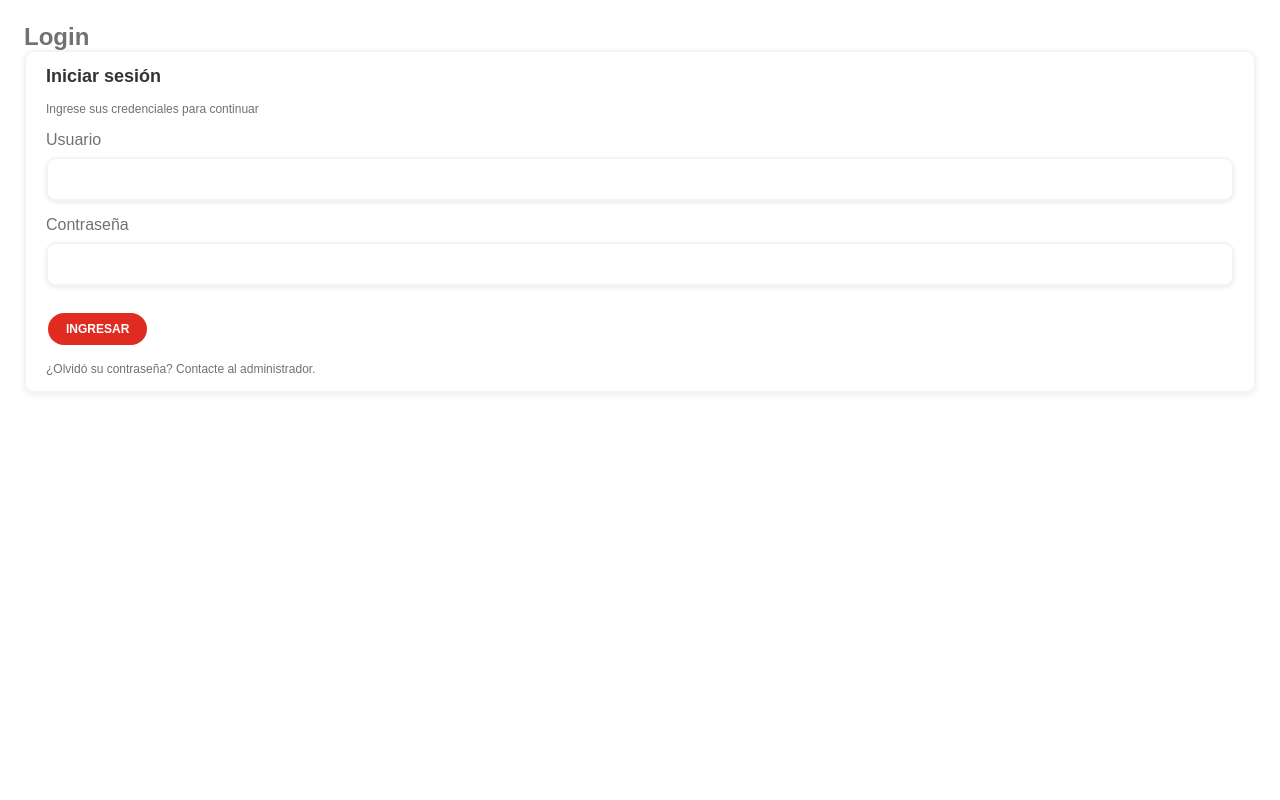
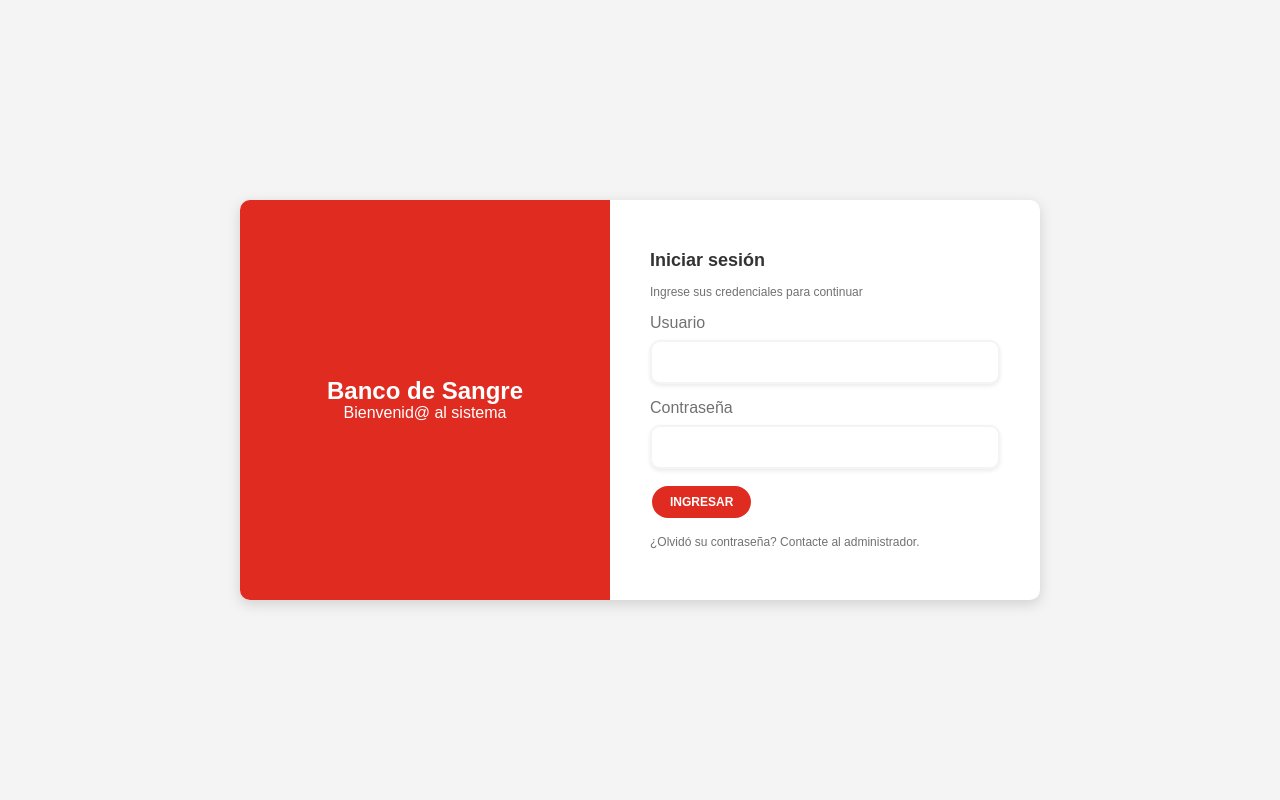
Before and after one commit to Ovidio-Aguirre/proyecto-banco-sangre-sistema-gestion-AIS0, a PHP site: page /index.php?page=login in a window 1280 px wide. Run offline with PHP 8.4, Linux system fonts and the light colour scheme; some libraries are stand-ins or nearby versions.

Commit message:
Fix: Mejorar formulario de login

```diff
--- a/public/css/pages.css
+++ b/public/css/pages.css
@@ -254,3 +254,61 @@ button {
     opacity: 0.5;
     cursor: not-allowed;
 }
+
+/* --- LOGIN --- */
+#login {
+    display: flex;
+    align-items: center;
+    justify-content: center;
+    min-height: calc(100vh - 48px); /* 48px = padding de .main-content */
+    background-color: var(--color-bg-secondary);
+}
+
+.login-card {
+    display: flex;
+    width: 100%;
+    max-width: 800px;
+    min-height: 400px;
+    border-radius: 10px;
+    overflow: hidden;
+    background-color: var(--color-background);
+    box-shadow: 0 4px 14px rgba(0, 0, 0, 0.15);
+}
+
+.login-brand {
+    flex: 1;
+    display: flex;
+    flex-direction: column;
+    align-items: center;
+    justify-content: center;
+    padding: 10px;
+    background-color: var(--color-primary);
+    color: var(--color-background);
+    text-align: center;
+}
+
+.login-form {
+    flex: 1;
+    display: flex;
+    flex-direction: column;
+    justify-content: center;
+    gap: 15px;
+    padding: 30px 40px;
+}
+
+.login-form .form-buttons {
+    padding-top: 0;
+}
+
+body:has(#login) {
+    background-color: var(--color-bg-secondary);
+}
+
+@media (max-width: 700px) {
+    .login-card {
+        flex-direction: column;
+    }
+    .login-brand {
+        padding: 20px;
+    }
+}
--- a/src/ModuloUsuarios/Views/login.html
+++ b/src/ModuloUsuarios/Views/login.html
@@ -1,7 +1,11 @@
 <section id="login">
-    <h1>Login</h1>
+    <div class="login-card">
+        <div class="login-brand">
+            <h1>Banco de Sangre</h1>
+            <p>Bienvenid@ al sistema</p>
+        </div>
 
-    <form class="container" action="" method="POST">
+        <form class="login-form" action="" method="POST">
             <h3 class="title">Iniciar sesión</h3>
             <p class="subtext">Ingrese sus credenciales para continuar</p>
 
@@ -21,4 +25,5 @@
 
             <p class="subtext">¿Olvidó su contraseña? Contacte al administrador.</p>
         </form>
+    </div>
 </section>
```
Lines whose indentation alone changed are shown as unchanged.
